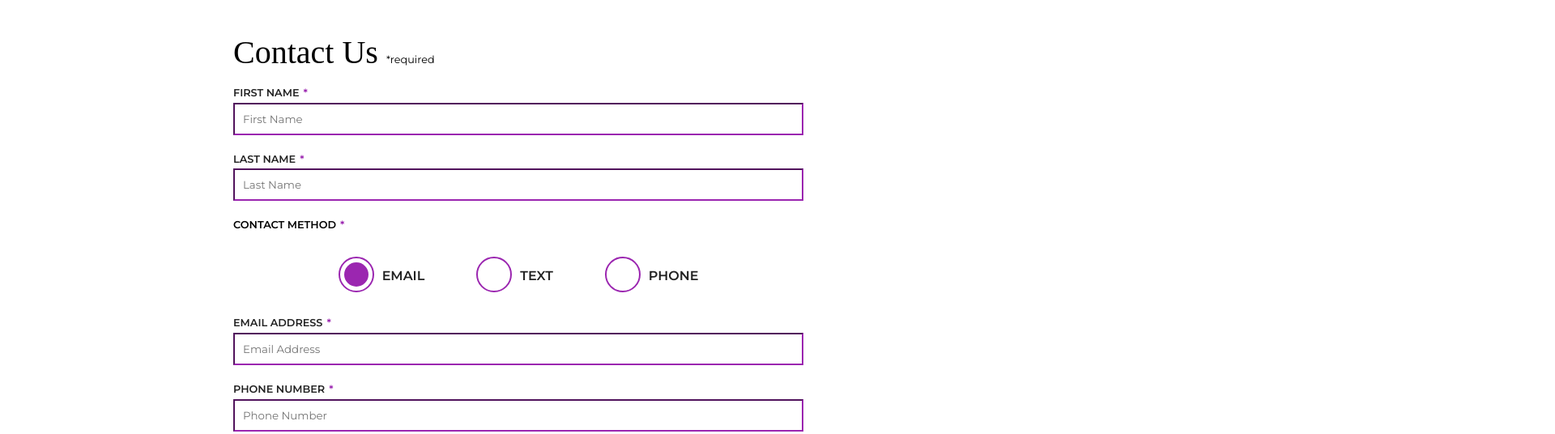
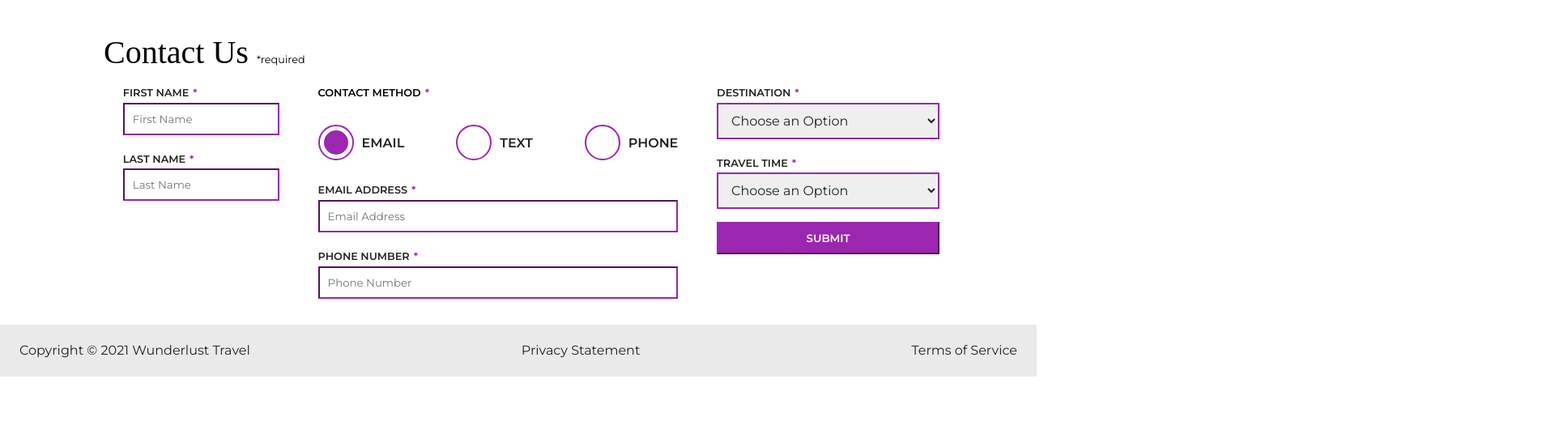
Before and after one commit to brownierainbow/2.4-2.5_assignment, a plain HTML site: page index.html in a window 1280 px wide. Shown: the part 2160-2696 px from the top of the page at 81% size, 1920 px wide, since content can reach past the window. After the commit the page ends 2625 px from the top, so only its background shows below. Drawn offline with Linux system fonts and the light colour scheme; a web font is replaced by a local one.

Commit message:
Update styles.css

```diff
--- a/styles.css
+++ b/styles.css
@@ -757,8 +757,20 @@ footer a:hover {
     }
 
     /*form changes*/
-    #contact {
+    #contact form {
+        display: grid;
+        margin-left: -10rem;
+        width: 150%;
+        justify-items: center;
+        grid-template-areas: "first-name contact-method destination" "last-name email travel-time" "phone submit submit";
+    }
 
+    #contact h3 {
+        margin-left: -10rem;
+    }
+
+    fieldset {
+        display: flex;
     }
 
 }
```
